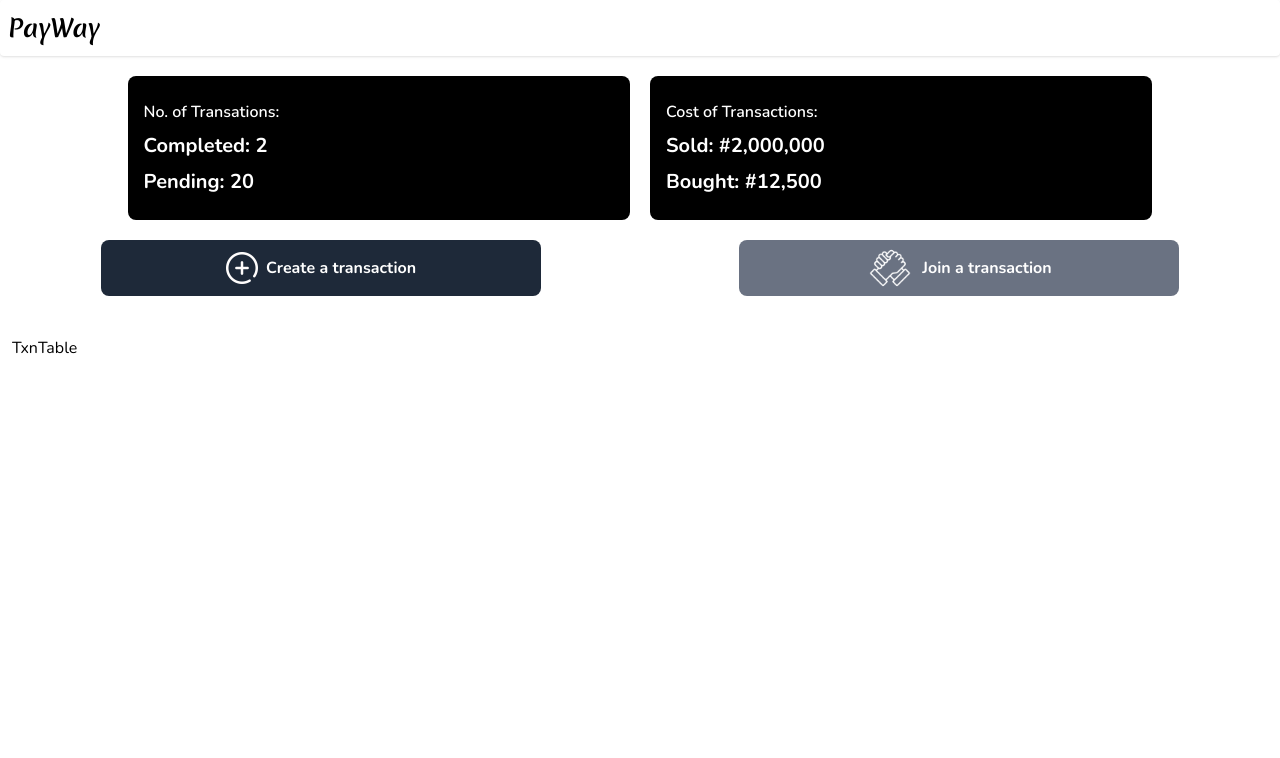
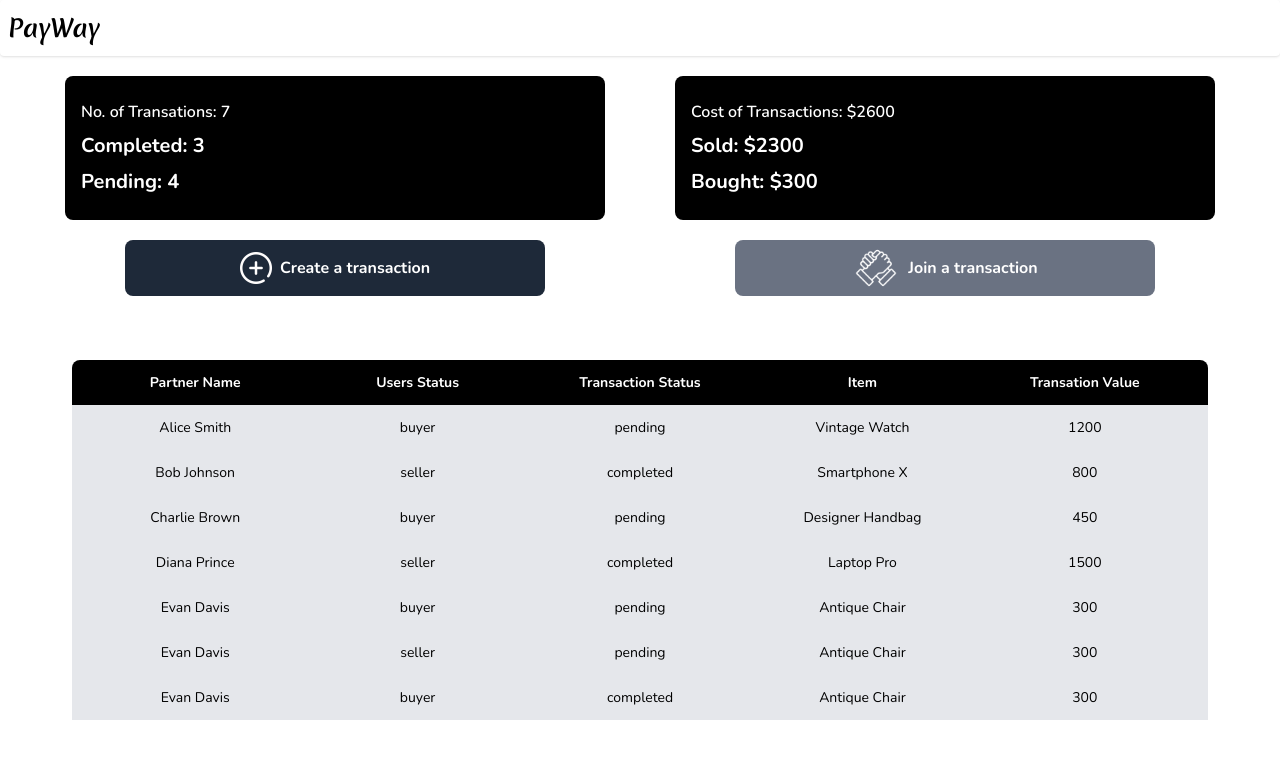
Before and after one commit to Gmedulla101/pmw_frontend, a React (Vite) app: page / in a window 1280 px wide. Shown: the top 758 px of the page. Built offline with nearby package versions, Linux system fonts and the light colour scheme.

Commit message:
Utilising dummy data for dashboard

```diff
--- a/src/components/Home/MoneyFlowBox.tsx
+++ b/src/components/Home/MoneyFlowBox.tsx
@@ -1,12 +1,40 @@
+import tableData from '../../utils/tableDummy';
+
 const MoneyFlowBox = () => {
+  const completedTxns = tableData.filter((data) => {
+    return data.transactionStatus === 'completed';
+  });
+
+  const completedAsBuyer = completedTxns.filter((data) => {
+    return data.userStatus === 'buyer';
+  });
+
+  const completedAsSeller = completedTxns.filter((data) => {
+    return data.userStatus === 'seller';
+  });
+
+  let totalTxns = 0;
+  let totalSellerTxns = 0;
+  let totalBuyerTxns = 0;
+
+  for (let i = 0; i < completedTxns.length; i++) {
+    totalTxns = totalTxns + completedTxns[i]?.transactionValue;
+  }
+  for (let i = 0; i < completedAsBuyer.length; i++) {
+    totalBuyerTxns = totalBuyerTxns + completedAsBuyer[i]?.transactionValue;
+  }
+  for (let i = 0; i < completedAsSeller.length; i++) {
+    totalSellerTxns = totalSellerTxns + completedAsSeller[i]?.transactionValue;
+  }
+
   return (
-    <aside className="w-[50%] rounded-lg py-6 px-4 flex flex-col gap-2 text-white bg-black font-bold lg:w-[40%]">
+    <aside className="w-[50%] rounded-lg py-6 px-4 flex flex-col gap-2 text-white bg-black font-bold lg:w-[45%]">
       <h2 className="text-[12px] font-semibold lg:text-base">
         {' '}
-        Cost of Transactions:{' '}
+        Cost of Transactions: ${totalTxns}
       </h2>
-      <p className="lg:text-xl"> Sold: #2,000,000 </p>
-      <p className="lg:text-xl"> Bought: #12,500 </p>
+      <p className="lg:text-xl"> Sold: ${totalSellerTxns} </p>
+      <p className="lg:text-xl"> Bought: ${totalBuyerTxns} </p>
     </aside>
   );
 };
--- a/src/components/Home/TxnInfoBox.tsx
+++ b/src/components/Home/TxnInfoBox.tsx
@@ -1,12 +1,21 @@
+import tableData from '../../utils/tableDummy';
 const TxnInfoBox = () => {
+  const completedTxns = tableData.filter((data) => {
+    return data.transactionStatus === 'completed';
+  });
+
+  const pendingTxns = tableData.filter((data) => {
+    return data.transactionStatus === 'pending';
+  });
+
   return (
-    <aside className="w-[50%] rounded-lg py-6 px-4 flex flex-col gap-2 text-white bg-black font-bold lg:w-[40%]">
+    <aside className="w-[50%] rounded-lg py-6 px-4 flex flex-col gap-2 text-white bg-black font-bold lg:w-[45%]">
       <h2 className="text-[12px] font-semibold lg:text-base">
         {' '}
-        No. of Transations:{' '}
+        No. of Transations: {tableData.length}
       </h2>
-      <p className="lg:text-xl"> Completed: 2 </p>
-      <p className="lg:text-xl"> Pending: 20 </p>
+      <p className="lg:text-xl"> Completed: {completedTxns.length} </p>
+      <p className="lg:text-xl"> Pending: {pendingTxns.length} </p>
     </aside>
   );
 };
--- a/src/components/Home/TxnTable.tsx
+++ b/src/components/Home/TxnTable.tsx
@@ -1,5 +1,34 @@
+import tableData from '../../utils/tableDummy';
 const TxnTable = () => {
-  return <div>TxnTable</div>;
+  return (
+    <table className="w-full">
+      <thead className="block w-full bg-black py-3 px-3 rounded-t-lg text-white font-bold">
+        <tr className="text-[14px] flex flex-row justify-between w-full ">
+          <td className="w-full text-center"> Partner Name </td>
+          <td className="w-full text-center"> Users Status </td>
+          <td className="w-full text-center"> Transaction Status </td>
+          <td className="w-full text-center"> Item </td>
+          <td className="w-full text-center"> Transation Value </td>
+        </tr>
+      </thead>
+      <tbody className="w-full bg-gray-200 py-3 px-3 rounded-b-lg">
+        {tableData.map((data, i) => {
+          return (
+            <tr
+              key={i}
+              className="text-[14px] flex flex-row justify-between w-full py-3 px-3"
+            >
+              <td className="w-full text-center"> {data.partnerName} </td>
+              <td className="w-full text-center"> {data.userStatus} </td>
+              <td className="w-full text-center"> {data.transactionStatus} </td>
+              <td className="w-full text-center"> {data.itemName} </td>
+              <td className="w-full text-center"> {data.transactionValue} </td>
+            </tr>
+          );
+        })}
+      </tbody>
+    </table>
+  );
 };
 
 export default TxnTable;
--- a/src/pages/Home.tsx
+++ b/src/pages/Home.tsx
@@ -10,8 +10,8 @@ const Home = () => {
   return (
     <>
       <Header />
-      <main className="mx-3">
-        <section className="flex flex-row mt-5 sm:gap-5 justify-center">
+      <main className="mx-3 lg:mx-10">
+        <section className="flex flex-row mt-5 sm:gap-5 justify-center lg:justify-around">
           <TxnInfoBox />
           <MoneyFlowBox />
         </section>
@@ -30,7 +30,7 @@ const Home = () => {
         </section>
 
         {/* TRANSACTIONS TABLE */}
-        <section className="mt-10">
+        <section className="mt-16 mx-3 lg:mx-8">
           <TxnTable />
         </section>
       </main>
--- /dev/null
+++ b/src/utils/tableDummy.tsx
@@ -0,0 +1,67 @@
+const tableData = [
+  {
+    transactionId: '550e8400-e29b-41d4-a716-446655440000',
+    partnerName: 'Alice Smith',
+    userStatus: 'buyer',
+    transactionStatus: 'pending',
+    itemName: 'Vintage Watch',
+    itemType: 'Jewelry',
+    transactionValue: 1200,
+  },
+  {
+    transactionId: '550e8400-e29b-41d4-a716-446655440001',
+    partnerName: 'Bob Johnson',
+    userStatus: 'seller',
+    transactionStatus: 'completed',
+    itemName: 'Smartphone X',
+    itemType: 'Electronics',
+    transactionValue: 800,
+  },
+  {
+    transactionId: '550e8400-e29b-41d4-a716-446655440002',
+    partnerName: 'Charlie Brown',
+    userStatus: 'buyer',
+    transactionStatus: 'pending',
+    itemName: 'Designer Handbag',
+    itemType: 'Fashion',
+    transactionValue: 450,
+  },
+  {
+    transactionId: '550e8400-e29b-41d4-a716-446655440003',
+    partnerName: 'Diana Prince',
+    userStatus: 'seller',
+    transactionStatus: 'completed',
+    itemName: 'Laptop Pro',
+    itemType: 'Electronics',
+    transactionValue: 1500,
+  },
+  {
+    transactionId: '550e8400-e29b-41d4-a716-446655440004',
+    partnerName: 'Evan Davis',
+    userStatus: 'buyer',
+    transactionStatus: 'pending',
+    itemName: 'Antique Chair',
+    itemType: 'Furniture',
+    transactionValue: 300,
+  },
+  {
+    transactionId: '550e8400-e29b-41d4-a716-446655440004',
+    partnerName: 'Evan Davis',
+    userStatus: 'seller',
+    transactionStatus: 'pending',
+    itemName: 'Antique Chair',
+    itemType: 'Furniture',
+    transactionValue: 300,
+  },
+  {
+    transactionId: '550e8400-e29b-41d4-a716-446655440004',
+    partnerName: 'Evan Davis',
+    userStatus: 'buyer',
+    transactionStatus: 'completed',
+    itemName: 'Antique Chair',
+    itemType: 'Furniture',
+    transactionValue: 300,
+  },
+];
+
+export default tableData;
```
